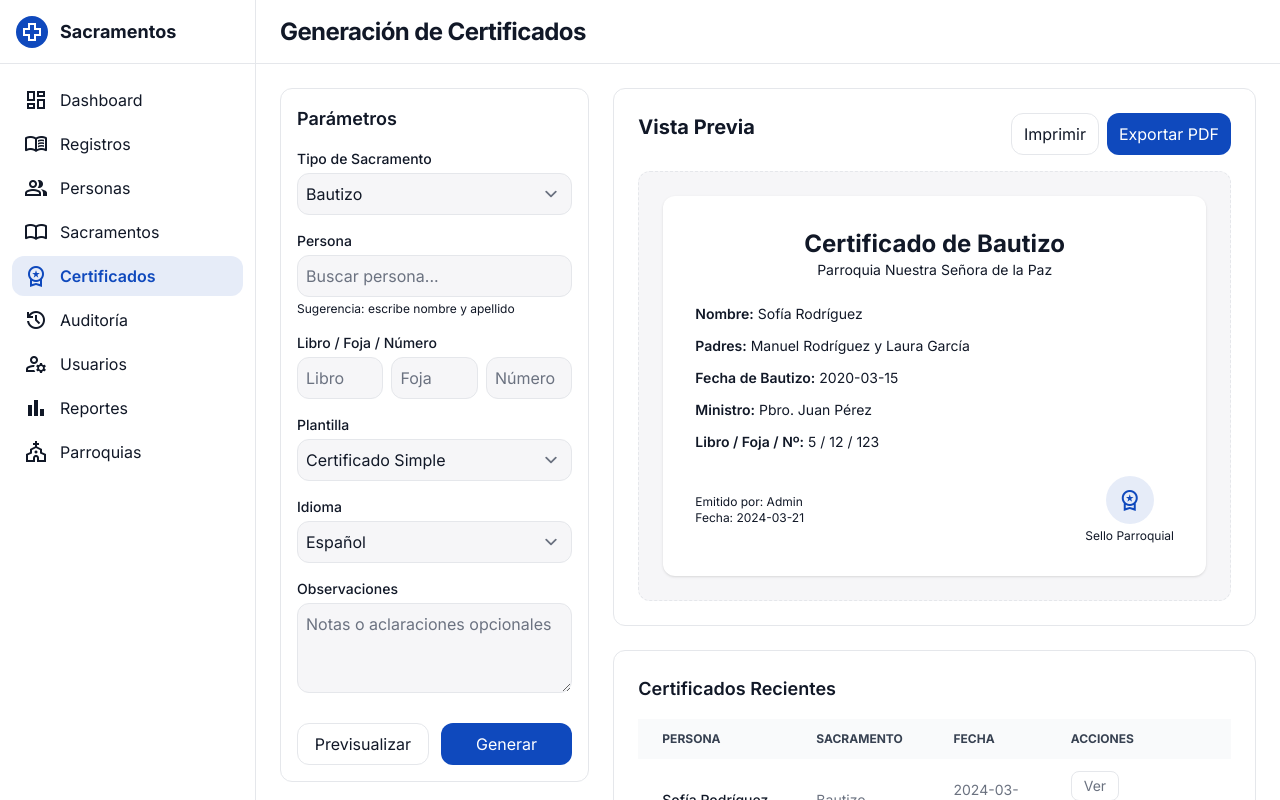
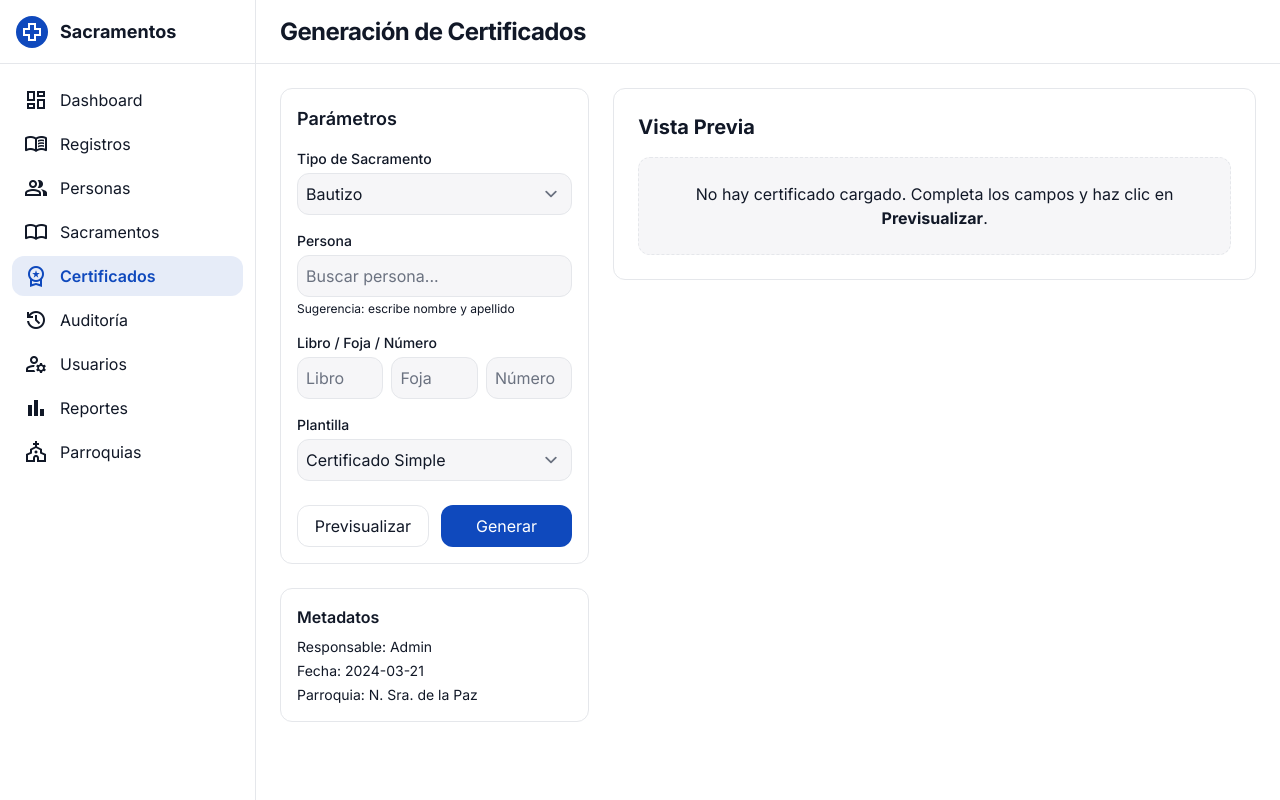
Before and after one commit to Alkima-hydra/FRONT_TALLER, a React (Vite) app: page /certificados in a window 1280 px wide. Built offline with nearby package versions, Linux system fonts and the light colour scheme.

Commit message:
Borre la parte de ultimos certificados generados ya que no guardamos cerficados solo generamos

```diff
--- a/src/features/certificados/Certificados.jsx
+++ b/src/features/certificados/Certificados.jsx
@@ -1,26 +1,93 @@
+import React, { useState } from 'react';
 import Layout from '../../shared/components/layout/Layout';
 
 export default function Certificados() {
+  const [persona, setPersona] = useState('');
+  const [tipo, setTipo] = useState('Bautizo');
+  const [pdfUrl, setPdfUrl] = useState(null);
+  const [loading, setLoading] = useState(false);
+
+  // === FUNCIÓN PARA OBTENER CERTIFICADO (equivalente a previsualizarCertificado en Vue) ===
+  const previsualizarCertificado = async (nombre_certificado, nombre_estudiante) => {
+    try {
+      setLoading(true);
+      const response = await fetch(`http://localhost:3002/mostrar-certificado?filename=bautizo-rellenable`, {
+        method: 'POST',
+        headers: {
+          'Content-Type': 'application/json',
+        },
+        body: JSON.stringify({
+          nombre_certificado,
+          nombre_estudiante,
+        }),
+      });
+
+      if (!response.ok) {
+        throw new Error('Error al obtener certificado');
+      }
+
+      const blob = await response.blob();
+      const url = URL.createObjectURL(blob);
+      return url;
+    } catch (error) {
+      console.error('Error:', error);
+      alert('No se pudo generar el certificado');
+    } finally {
+      setLoading(false);
+    }
+  };
+
+  // === EVENTO DEL BOTÓN ===
+  const handlePrevisualizar = async () => {
+    if (!persona.trim()) {
+      alert('Por favor ingresa el nombre de la persona');
+      return;
+    }
+
+    const url = await previsualizarCertificado(tipo.toLowerCase(), persona);
+    if (url) setPdfUrl(url);
+  };
+
   return (
     <Layout title="Generación de Certificados">
       <div className="grid grid-cols-1 lg:grid-cols-3 gap-6">
+        {/* PANEL IZQUIERDO */}
         <section className="lg:col-span-1 space-y-6">
           <div className="bg-white dark:bg-background-dark rounded-lg border border-border-light dark:border-border-dark p-4">
             <h3 className="font-semibold text-lg mb-4">Parámetros</h3>
-            <form className="space-y-4">
+            <form className="space-y-4" onSubmit={(e) => e.preventDefault()}>
               <div>
-                <label htmlFor="tipo" className="block text-sm font-medium mb-1">Tipo de Sacramento</label>
-                <select id="tipo" className="w-full p-2 rounded-lg bg-background-light dark:bg-background-dark border border-border-light dark:border-border-dark focus:outline-none focus:ring-2 focus:ring-primary">
+                <label htmlFor="tipo" className="block text-sm font-medium mb-1">
+                  Tipo de Sacramento
+                </label>
+                <select
+                  id="tipo"
+                  value={tipo}
+                  onChange={(e) => setTipo(e.target.value)}
+                  className="w-full p-2 rounded-lg bg-background-light dark:bg-background-dark border border-border-light dark:border-border-dark focus:outline-none focus:ring-2 focus:ring-primary"
+                >
                   <option>Bautizo</option>
                   <option>Confirmación</option>
                   <option>Matrimonio</option>
                   <option>Defunción</option>
                 </select>
               </div>
+
               <div>
-                <label htmlFor="persona" className="block text-sm font-medium mb-1">Persona</label>
-                <input id="persona" type="text" placeholder="Buscar persona..." className="w-full p-2 rounded-lg bg-background-light dark:bg-background-dark border border-border-light dark:border-border-dark focus:outline-none focus:ring-2 focus:ring-primary" />
-                <p className="text-xs text-muted-foreground-light dark:text-muted-foreground-dark mt-1">Sugerencia: escribe nombre y apellido</p>
+                <label htmlFor="persona" className="block text-sm font-medium mb-1">
+                  Persona
+                </label>
+                <input
+                  id="persona"
+                  type="text"
+                  placeholder="Buscar persona..."
+                  value={persona}
+                  onChange={(e) => setPersona(e.target.value)}
+                  className="w-full p-2 rounded-lg bg-background-light dark:bg-background-dark border border-border-light dark:border-border-dark focus:outline-none focus:ring-2 focus:ring-primary"
+                />
+                <p className="text-xs text-muted-foreground-light dark:text-muted-foreground-dark mt-1">
+                  Sugerencia: escribe nombre y apellido
+                </p>
               </div>
               <div>
                 <label htmlFor="libro" className="block text-sm font-medium mb-1">Libro / Foja / Número</label>
@@ -38,20 +105,21 @@ export default function Certificados() {
                   <option>Certificado Internacional</option>
                 </select>
               </div>
-              <div>
-                <label htmlFor="idioma" className="block text-sm font-medium mb-1">Idioma</label>
-                <select id="idioma" className="w-full p-2 rounded-lg bg-background-light dark:bg-background-dark border border-border-light dark:border-border-dark focus:outline-none focus:ring-2 focus:ring-primary">
-                  <option>Español</option>
-                  <option>Inglés</option>
-                </select>
-              </div>
-              <div>
-                <label htmlFor="observaciones" className="block text-sm font-medium mb-1">Observaciones</label>
-                <textarea id="observaciones" rows={3} placeholder="Notas o aclaraciones opcionales" className="w-full p-2 rounded-lg bg-background-light dark:bg-background-dark border border-border-light dark:border-border-dark focus:outline-none focus:ring-2 focus:ring-primary" />
-              </div>
               <div className="grid grid-cols-2 gap-3 pt-2">
-                <button type="button" className="px-3 py-2 rounded-lg border border-border-light dark:border-border-dark hover:bg-background-light dark:hover:bg-background-dark">Previsualizar</button>
-                <button type="button" className="px-3 py-2 rounded-lg bg-primary text-white hover:bg-primary/90">Generar</button>
+                <button
+                  type="button"
+                  onClick={handlePrevisualizar}
+                  className="px-3 py-2 rounded-lg border border-border-light dark:border-border-dark hover:bg-background-light dark:hover:bg-background-dark"
+                  disabled={loading}
+                >
+                  {loading ? 'Cargando...' : 'Previsualizar'}
+                </button>
+                <button
+                  type="button"
+                  className="px-3 py-2 rounded-lg bg-primary text-white hover:bg-primary/90"
+                >
+                  Generar
+                </button>
               </div>
             </form>
           </div>
@@ -66,78 +134,31 @@ export default function Certificados() {
           </div>
         </section>
 
+        {/* PANEL DERECHO */}
         <section className="lg:col-span-2 space-y-6">
           <div className="bg-white dark:bg-background-dark rounded-lg border border-border-light dark:border-border-dark p-6">
             <div className="flex items-start justify-between mb-4">
               <h3 className="text-xl font-bold">Vista Previa</h3>
-              <div className="flex gap-2">
-                <button className="px-3 py-2 rounded-lg border border-border-light dark:border-border-dark hover:bg-background-light dark:hover:bg-background-dark">Imprimir</button>
-                <button className="px-3 py-2 rounded-lg bg-primary text-white hover:bg-primary/90">Exportar PDF</button>
-              </div>
             </div>
+
             <div className="rounded-lg border border-dashed border-border-light dark:border-border-dark p-6 bg-background-light dark:bg-background-dark">
-              <div className="max-w-3xl mx-auto bg-white dark:bg-gray-900 rounded-lg shadow p-8">
-                <div className="text-center mb-6">
-                  <h4 className="text-2xl font-extrabold">Certificado de Bautizo</h4>
-                  <p className="text-sm text-muted-foreground-light dark:text-muted-foreground-dark">Parroquia Nuestra Señora de la Paz</p>
-                </div>
-                <div className="space-y-3 text-sm">
-                  <p><span className="font-semibold">Nombre:</span> Sofía Rodríguez</p>
-                  <p><span className="font-semibold">Padres:</span> Manuel Rodríguez y Laura García</p>
-                  <p><span className="font-semibold">Fecha de Bautizo:</span> 2020-03-15</p>
-                  <p><span className="font-semibold">Ministro:</span> Pbro. Juan Pérez</p>
-                  <p><span className="font-semibold">Libro / Foja / Nº:</span> 5 / 12 / 123</p>
-                </div>
-                <div className="mt-6 flex items-center justify-between">
-                  <div>
-                    <p className="text-xs text-muted-foreground-light dark:text-muted-foreground-dark">Emitido por: Admin</p>
-                    <p className="text-xs text-muted-foreground-light dark:text-muted-foreground-dark">Fecha: 2024-03-21</p>
-                  </div>
-                  <div className="text-center">
-                    <div className="h-12 w-12 rounded-full bg-primary/10 text-primary flex items-center justify-center mx-auto">
-                      <span className="material-symbols-outlined">workspace_premium</span>
-                    </div>
-                    <p className="text-xs mt-1">Sello Parroquial</p>
-                  </div>
-                </div>
-              </div>
-            </div>
-          </div>
-
-          <div className="bg-white dark:bg-background-dark rounded-lg border border-border-light dark:border-border-dark p-6">
-            <h3 className="text-lg font-semibold mb-4">Certificados Recientes</h3>
-            <div className="overflow-x-auto">
-              <table className="w-full text-sm text-left text-gray-500 dark:text-gray-400">
-                <thead className="text-xs text-gray-700 dark:text-gray-300 uppercase bg-gray-50 dark:bg-gray-700/50">
-                  <tr>
-                    <th className="px-6 py-3">Persona</th>
-                    <th className="px-6 py-3">Sacramento</th>
-                    <th className="px-6 py-3">Fecha</th>
-                    <th className="px-6 py-3">Acciones</th>
-                  </tr>
-                </thead>
-                <tbody>
-                  {[
-                    { p: 'Sofía Rodríguez', t: 'Bautizo', f: '2024-03-21' },
-                    { p: 'Carlos López', t: 'Confirmación', f: '2024-03-18' },
-                    { p: 'Ana García', t: 'Matrimonio', f: '2024-03-15' },
-                  ].map((r) => (
-                    <tr key={r.p} className="bg-white dark:bg-background-dark border-b dark:border-gray-700">
-                      <td className="px-6 py-3 font-medium text-gray-900 dark:text-white whitespace-nowrap">{r.p}</td>
-                      <td className="px-6 py-3">{r.t}</td>
-                      <td className="px-6 py-3">{r.f}</td>
-                      <td className="px-6 py-3">
-                        <button className="px-3 py-1 rounded border border-border-light dark:border-border-dark hover:bg-background-light dark:hover:bg-background-dark mr-2">Ver</button>
-                        <button className="px-3 py-1 rounded bg-primary text-white hover:bg-primary/90">Reimprimir</button>
-                      </td>
-                    </tr>
-                  ))}
-                </tbody>
-              </table>
+              {pdfUrl ? (
+                <iframe
+                  src={pdfUrl}
+                  title="Vista previa del certificado"
+                  width="100%"
+                  height="600px"
+                  className="rounded-lg border"
+                />
+              ) : (
+                <p className="text-center text-muted-foreground-light dark:text-muted-foreground-dark">
+                  No hay certificado cargado. Completa los campos y haz clic en <strong>Previsualizar</strong>.
+                </p>
+              )}
             </div>
           </div>
         </section>
       </div>
     </Layout>
-  )
+  );
 }
```
